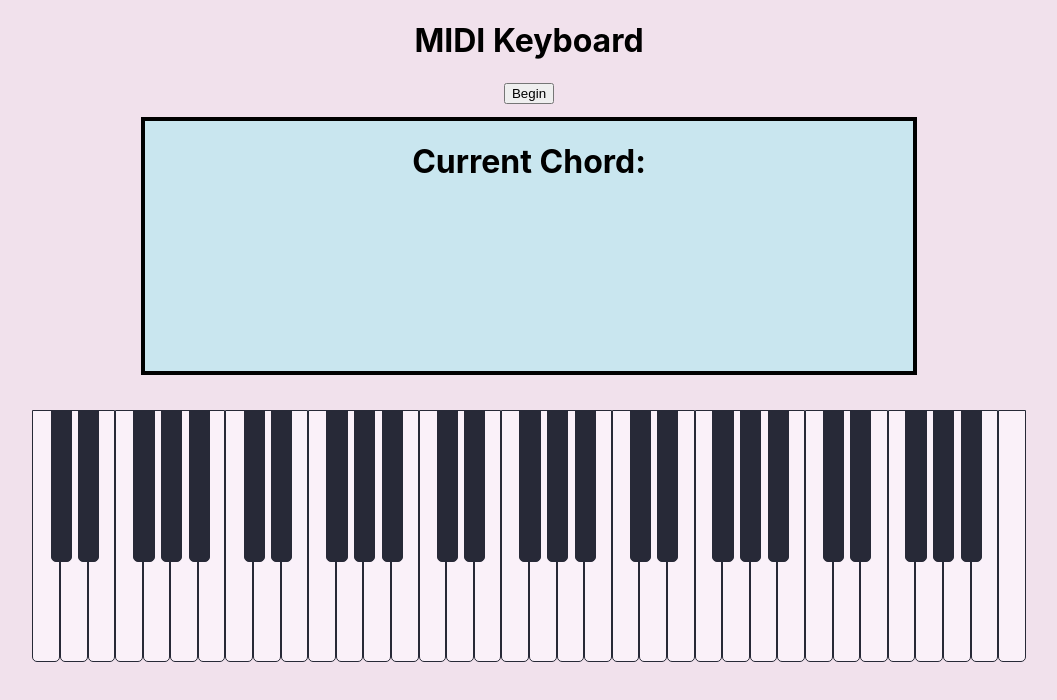
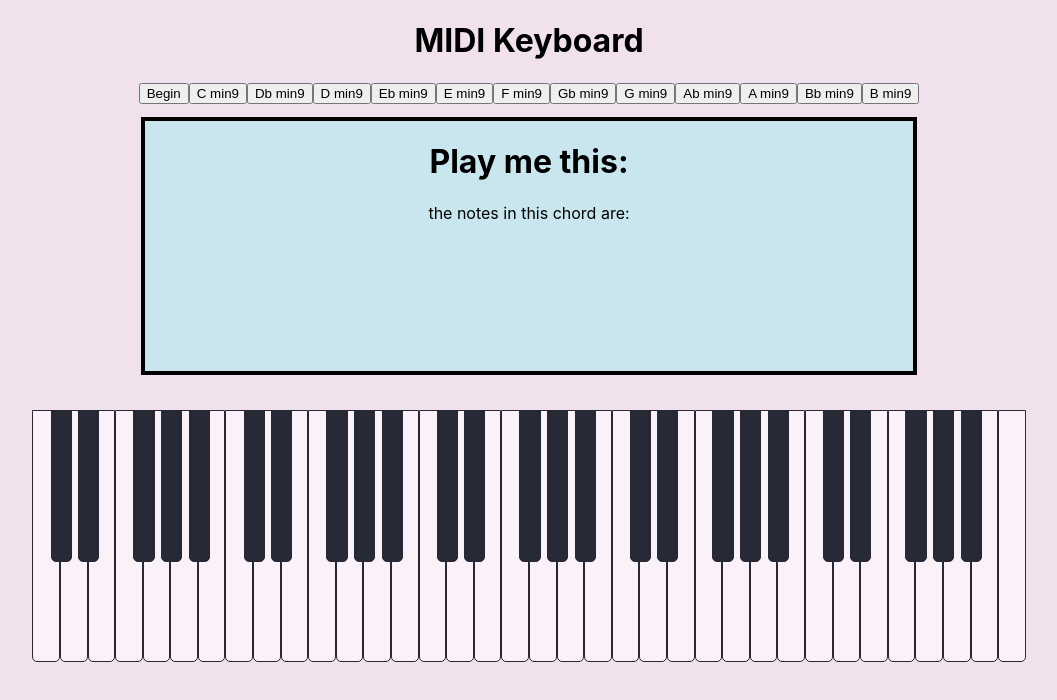
Before and after one commit to ColinMudie/MIDI_Keyboard, a React (Create React App) app: page / in a window 1280 px wide. Shown: the top 700 px of the page, without its empty margins (111-1168 px from the left). Built offline with nearby package versions, Linux system fonts and the light colour scheme.

Commit message:
added chord to practice buttons, changing the state of the current active chord to play

```diff
--- a/src/App.js
+++ b/src/App.js
@@ -1,29 +1,35 @@
+import React, { useReducer, useEffect, useContext } from 'react';
 import './App.css';
 import WhiteKeys from './components/WhiteKeys/WhiteKeys';
 import BlackKeys from './components/BlackKeys/BlackKeys';
 import ChordInterface from './components/ChordInterface/ChordInterface';
-import React, { useReducer, useEffect } from 'react';
+import ChordButton from './components/ChordButton/ChordButton';
+
 import MidiNoteConverter from './utils/MidiNoteConverter';
 import minor9 from './utils/Minor9';
 
 export const VoiceContext = React.createContext()
-
 const initialState = {
   voice: [],
-  chord: []
+  chord: [],
+  chordNotes: []
 };
 const reducer = (state, action) => {
   switch (action.type) {
-    case 'voice':
-      // console.log(action.voice);
+    case 'VOICE':
       return {
         ...state,
         voice: action.voice
       }
-    case 'chord':
+    case 'CHORD':
       return {
         ...state,
         chord: action.chord
+      };
+    case 'CHORD_NOTES':
+      return {
+        ...state,
+        chordNotes: action.chordNotes
       };
     case 'reset':
       return initialState;
@@ -33,6 +39,7 @@ const reducer = (state, action) => {
 }
 
 function App() {
+  const voiceContext = useContext(VoiceContext);
   const [state, dispatch] = useReducer(reducer, initialState);
 
   let voices = [];
@@ -40,6 +47,7 @@ function App() {
   let audioCtx;
   let volumeNode;
   let note;
+  let goalChord;
 
   function initAudio() {
     let AudioContext = window.AudioContext || window.webkitAudioContext;
@@ -84,15 +92,12 @@ function App() {
         case 151: // noteOn
           if (velocity > 0) {
             noteOn(note, velocity);
-            // addToVoicesArray(note)
           } else {
             noteOff(note);
-            // removeFromVoicesArray(note)
           }
           break;
         case 135: // noteOff
           noteOff(note);
-          // removeFromVoicesArray(note)
           break;
         default:
           break;
@@ -105,15 +110,17 @@ function App() {
       voices[note] = new Voice(note, velocity);
       currentVoices.push(note);
       currentVoices.sort(function(a, b) { return a-b})
+
       var currentNote = document.getElementById(`k${note}`);
       //minor9.C needs to be a variable that will change based on the current chord asked to be played.
-      if (currentNote && minor9.C.includes(MidiNoteConverter(note))){
+
+      if (currentNote && minor9.C.notes.includes(MidiNoteConverter(note))){
         currentNote.classList.add("correct")
       } else if (currentNote) {
         currentNote.classList.add("pressed")
       }
       console.log(currentVoices)
-      dispatch({ type: 'voice', voice: currentVoices})
+      dispatch({ type: 'VOICE', voice: currentVoices})
     }
   }
 
@@ -128,7 +135,7 @@ function App() {
         currentNote.classList.remove("pressed")
         currentNote.classList.remove("correct")
       }
-      dispatch({type: 'voice', voice: currentVoices})
+      dispatch({type: 'VOICE', voice: currentVoices})
     }
 
   }
@@ -209,6 +216,18 @@ function App() {
     <div className="App">
       <h1>MIDI Keyboard</h1>
       <button className="startBtn" onClick={initAudio}>Begin</button>
+        <ChordButton name={'C min9'} />
+        <ChordButton name={'Db min9'} />
+        <ChordButton name={'D min9'} />
+        <ChordButton name={'Eb min9'} />
+        <ChordButton name={'E min9'} />
+        <ChordButton name={'F min9'} />
+        <ChordButton name={'Gb min9'} />
+        <ChordButton name={'G min9'} />
+        <ChordButton name={'Ab min9'} />
+        <ChordButton name={'A min9'} />
+        <ChordButton name={'Bb min9'} />
+        <ChordButton name={'B min9'} />
       <ChordInterface/>
       <BlackKeys/>
       <WhiteKeys/>
--- /dev/null
+++ b/src/components/ChordButton/ChordButton.js
@@ -0,0 +1,90 @@
+import React, { useContext } from 'react';
+import './ChordButton.css';
+import { VoiceContext } from '../../App';
+import Minor9 from '../../utils/Minor9';
+
+function ChordButton (props) {
+    const voiceContext = useContext(VoiceContext);
+    let chordUpdate = () => {};
+    switch (props.name) {
+        case 'C min9':
+            chordUpdate = () => {
+                voiceContext.voiceDispatch({type: 'CHORD', chord: Minor9.C.name});
+                voiceContext.voiceDispatch({type: 'CHORD_NOTES', chordNotes: Minor9.C.notes });
+            }
+            break;
+        case 'Db min9':
+            chordUpdate = () => {
+                voiceContext.voiceDispatch({ type: 'CHORD', chord: Minor9.Db.name });
+                voiceContext.voiceDispatch({ type: 'CHORD_NOTES', chordNotes: Minor9.Db.notes });
+            }
+            break;
+        case 'D min9':
+            chordUpdate = () => {
+                voiceContext.voiceDispatch({ type: 'CHORD', chord: Minor9.D.name });
+                voiceContext.voiceDispatch({ type: 'CHORD_NOTES', chordNotes: Minor9.D.notes });
+            }
+            break;
+        case 'Eb min9':
+            chordUpdate = () => {
+                voiceContext.voiceDispatch({ type: 'CHORD', chord: Minor9.Eb.name });
+                voiceContext.voiceDispatch({ type: 'CHORD_NOTES', chordNotes: Minor9.Eb.notes });
+            }
+            break;
+        case 'E min9':
+            chordUpdate = () => {
+                voiceContext.voiceDispatch({ type: 'CHORD', chord: Minor9.E.name });
+                voiceContext.voiceDispatch({ type: 'CHORD_NOTES', chordNotes: Minor9.E.notes });
+            }
+            break;
+        case 'F min9':
+            chordUpdate = () => {
+                voiceContext.voiceDispatch({ type: 'CHORD', chord: Minor9.F.name });
+                voiceContext.voiceDispatch({ type: 'CHORD_NOTES', chordNotes: Minor9.F.notes });
+            }
+            break;
+        case 'Gb min9':
+            chordUpdate = () => {
+                voiceContext.voiceDispatch({ type: 'CHORD', chord: Minor9.Gb.name });
+                voiceContext.voiceDispatch({ type: 'CHORD_NOTES', chordNotes: Minor9.Gb.notes });
+            }
+            break;
+        case 'G min9':
+            chordUpdate = () => {
+                voiceContext.voiceDispatch({ type: 'CHORD', chord: Minor9.G.name });
+                voiceContext.voiceDispatch({ type: 'CHORD_NOTES', chordNotes: Minor9.G.notes });
+            }
+            break;
+        case 'Ab min9':
+            chordUpdate = () => {
+                voiceContext.voiceDispatch({ type: 'CHORD', chord: Minor9.Ab.name });
+                voiceContext.voiceDispatch({ type: 'CHORD_NOTES', chordNotes: Minor9.Ab.notes });
+            }
+            break;
+        case 'A min9':
+            chordUpdate = () => {
+                voiceContext.voiceDispatch({ type: 'CHORD', chord: Minor9.A.name });
+                voiceContext.voiceDispatch({ type: 'CHORD_NOTES', chordNotes: Minor9.A.notes });
+            }
+            break;
+        case 'Bb min9':
+            chordUpdate = () => {
+                voiceContext.voiceDispatch({ type: 'CHORD', chord: Minor9.Bb.name });
+                voiceContext.voiceDispatch({ type: 'CHORD_NOTES', chordNotes: Minor9.Bb.notes });
+            }
+            break;
+        case 'B min9':
+            chordUpdate = () => {
+                voiceContext.voiceDispatch({ type: 'CHORD', chord: Minor9.B.name });
+                voiceContext.voiceDispatch({ type: 'CHORD_NOTES', chordNotes: Minor9.B.notes });
+            }
+            break;
+        default:
+            break;
+    }
+
+    return (
+        <button onClick={chordUpdate}>{props.name}</button>
+    )
+}
+export default ChordButton;
--- a/src/components/ChordInterface/ChordInterface.js
+++ b/src/components/ChordInterface/ChordInterface.js
@@ -1,15 +1,15 @@
-import React, {useContext} from 'react';
+import React, { useContext } from 'react';
 import './ChordInterface.css';
 import { VoiceContext } from '../../App';
 import MidiNoteConverter from '../../utils/MidiNoteConverter';
 function ChordInterface () {
     const voiceContext = useContext(VoiceContext);
-    // console.log(voiceContext.voiceState.voice)
     const voiceCopy = JSON.parse(JSON.stringify(voiceContext.voiceState.voice))
     const midiNotes = MidiNoteConverter(voiceCopy)
     return (
         <div className="chordInterface">
-            <h1>Current Chord: {voiceContext.voiceState.chord}</h1>
+            <h1>Play me this: {voiceContext.voiceState.chord}</h1>
+            <p> the notes in this chord are: {voiceContext.voiceState.chordNotes}</p>
             {midiNotes}
         </div>
     )
--- a/src/utils/Minor9.js
+++ b/src/utils/Minor9.js
@@ -1,15 +1,51 @@
 const minor9 = {
-    C: ['C ', ' G ', 'Bb ', 'D ', 'Eb ', 'G '],
-    Db: ['Db ', 'Ab ', 'B ', 'Eb ', 'E ', 'Ab '],
-    D: ['D ', 'A ', 'C ', 'E ', 'F ', 'A '],
-    Eb: ['Eb ', 'Bb ', 'Db ', 'F ', 'Gb ', 'Bb '],
-    E: ['E ', 'B ', 'D ', 'Gb ', 'G ', 'B '],
-    F: ['F ', 'C ', 'Eb ', 'G ', 'Ab ', 'C '],
-    Gb: ['Gb ', 'Db ', 'E ', 'Ab ', 'A ', 'Db '],
-    G: ['G ', 'D ', 'F ', 'A ', 'Bb ', 'D '],
-    Ab: ['Ab ', 'Eb ', 'Gb ', 'Bb ', 'B ', 'Eb '],
-    A: ['A ', 'E ', 'G ', 'B ', 'C ', 'E '],
-    Bb: ['Bb ', 'F ', 'Ab ', 'C ', 'Db ', 'F '],
-    B: ['B ', 'Gb ', 'A ', 'Db ', 'D ', 'Gb ']
+    C: {
+        notes: ['C ', ' G ', 'Bb ', 'D ', 'Eb ', 'G '],
+        name: 'C min9'
+    },
+    Db: {
+        notes: ['Db ', 'Ab ', 'B ', 'Eb ', 'E ', 'Ab '],
+        name: 'Db min9'
+    },
+    D: {
+        notes: ['D ', 'A ', 'C ', 'E ', 'F ', 'A '],
+        name: 'D min9'
+    },
+    Eb: {
+        notes: ['Eb ', 'Bb ', 'Db ', 'F ', 'Gb ', 'Bb '],
+        name: 'Eb min9'
+    },
+    E: {
+        notes: ['E ', 'B ', 'D ', 'Gb ', 'G ', 'B '],
+        name: 'E min9'
+    },
+    F: {
+        notes: ['F ', 'C ', 'Eb ', 'G ', 'Ab ', 'C '],
+        name: 'F min9'
+    },
+    Gb: {
+        notes: ['Gb ', 'Db ', 'E ', 'Ab ', 'A ', 'Db '],
+        name: 'Gb min9'
+    },
+    G: {
+        notes: ['G ', 'D ', 'F ', 'A ', 'Bb ', 'D '],
+        name: 'G min9'
+    },
+    Ab: {
+        notes: ['Ab ', 'Eb ', 'Gb ', 'Bb ', 'B ', 'Eb '],
+        name: 'Ab min9'
+    },
+    A: {
+        notes: ['A ', 'E ', 'G ', 'B ', 'C ', 'E '],
+        name: 'A min9'
+    },
+    Bb: {
+        notes: ['Bb ', 'F ', 'Ab ', 'C ', 'Db ', 'F '],
+        name: 'Bb min9'
+    },
+    B: {
+        notes: ['B ', 'Gb ', 'A ', 'Db ', 'D ', 'Gb '],
+        name: 'B min9'
+    }
 }
 export default minor9;
```
Also changed, not shown: src/components/ChordButton/ChordButton.css (added).
